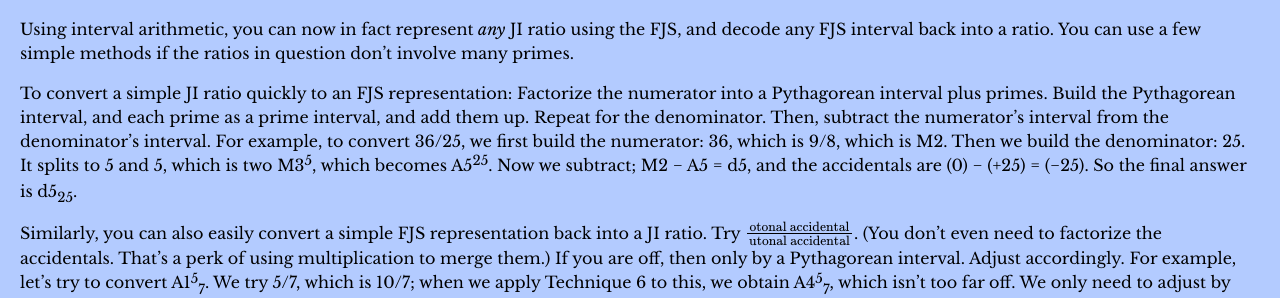
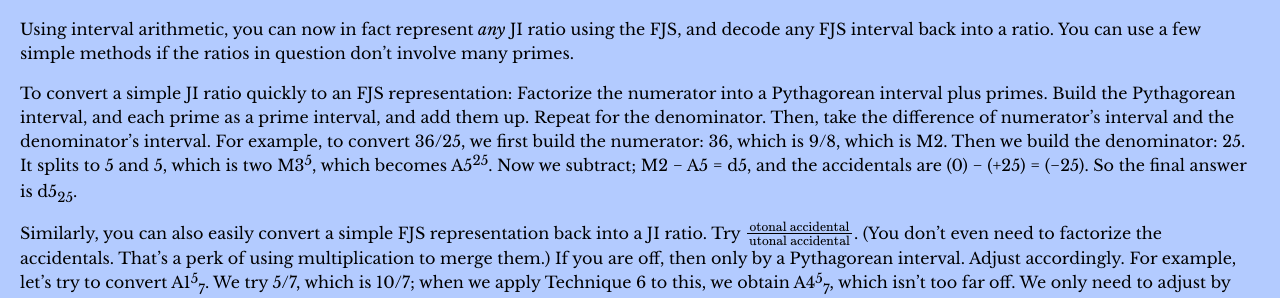
Before and after one commit to misotanni/misotanni.github.io, a Jekyll site: the page built from fjs/en/crash.md, in a window 1280 px wide and 900 px high, scrolled down 10443 px. Shown: the part 177-475 px from the top of the window. Built offline with Jekyll 4.4.1, drawn with Linux system fonts in a browser that asks for light colours; our own code applies the rules of GitHub Pages for plain Markdown files; formulas are drawn with MathJax 3.

Commit message:
difference

```diff
--- a/fjs/en/crash.md
+++ b/fjs/en/crash.md
@@ -332,7 +332,7 @@ When you combine accidentals, you cancel out identical factors in the otonal and
 
 Using interval arithmetic, you can now in fact represent *any* JI ratio using the FJS, and decode any FJS interval back into a ratio. You can use a few simple methods if the ratios in question don't involve many primes.
 
-To convert a simple JI ratio quickly to an FJS representation: Factorize the numerator into a Pythagorean interval plus primes. Build the Pythagorean interval, and each prime as a prime interval, and add them up. Repeat for the denominator. Then, subtract the numerator's interval from the denominator's interval. For example, to convert 36/25, we first build the numerator: 36, which is 9/8, which is M2. Then we build the denominator: 25. It splits to 5 and 5, which is two M3<sup>5</sup>, which becomes A5<sup>25</sup>. Now we subtract; M2 − A5 = d5, and the accidentals are (0) − (+25) = (−25). So the final answer is d5<sub>25</sub>.
+To convert a simple JI ratio quickly to an FJS representation: Factorize the numerator into a Pythagorean interval plus primes. Build the Pythagorean interval, and each prime as a prime interval, and add them up. Repeat for the denominator. Then, take the difference of numerator's interval and the denominator's interval. For example, to convert 36/25, we first build the numerator: 36, which is 9/8, which is M2. Then we build the denominator: 25. It splits to 5 and 5, which is two M3<sup>5</sup>, which becomes A5<sup>25</sup>. Now we subtract; M2 − A5 = d5, and the accidentals are (0) − (+25) = (−25). So the final answer is d5<sub>25</sub>.
 
 Similarly, you can also easily convert a simple FJS representation back into a JI ratio. Try $$\frac{\text{otonal accidental}}{\text{utonal accidental}}$$. (You don't even need to factorize the accidentals. That's a perk of using multiplication to merge them.) If you are off, then only by a Pythagorean interval. Adjust accordingly. For example, let's try to convert A1<sup>5</sup><sub>7</sub>. We try 5/7, which is 10/7; when we apply Technique 6 to this, we obtain A4<sup>5</sup><sub>7</sub>, which isn't too far off. We only need to adjust by one Pythagorean fifth upwards. So the correct answer is actually (3/2) × (5/7) = 15/14.
 
```
